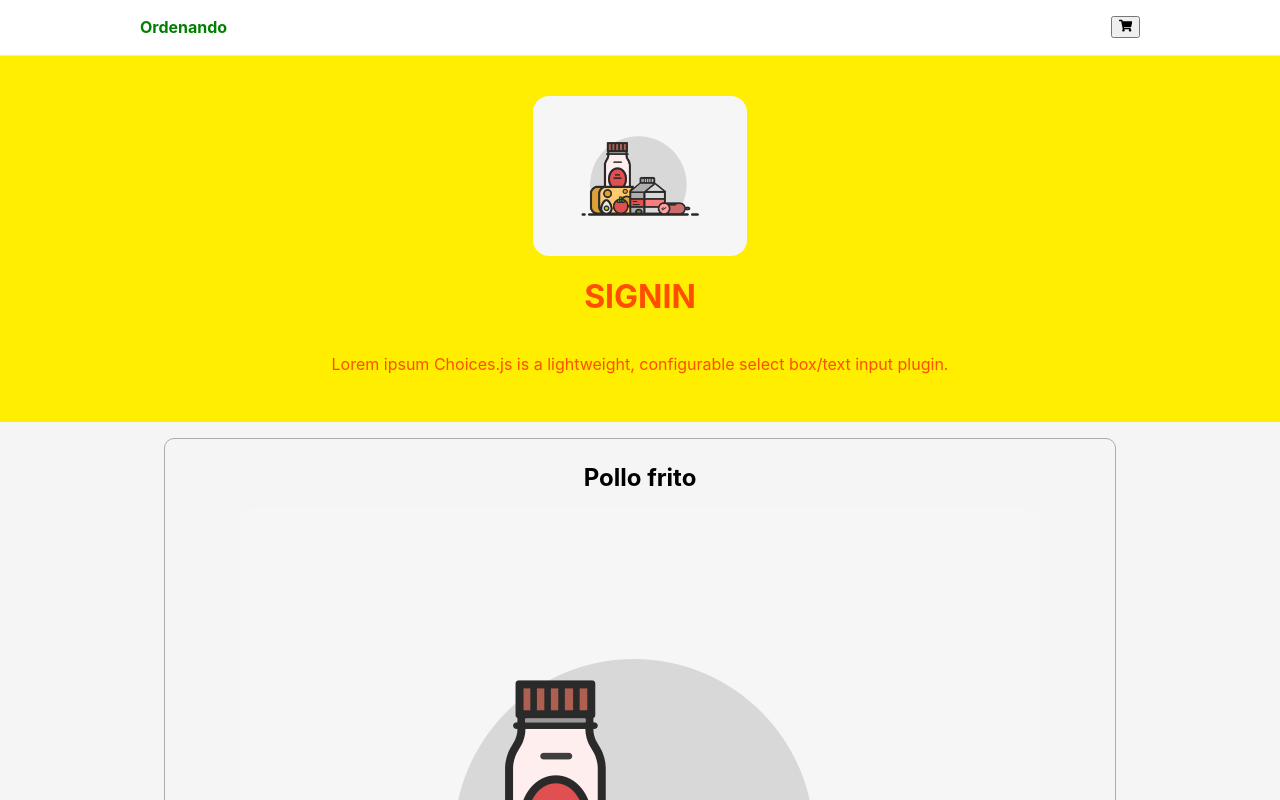
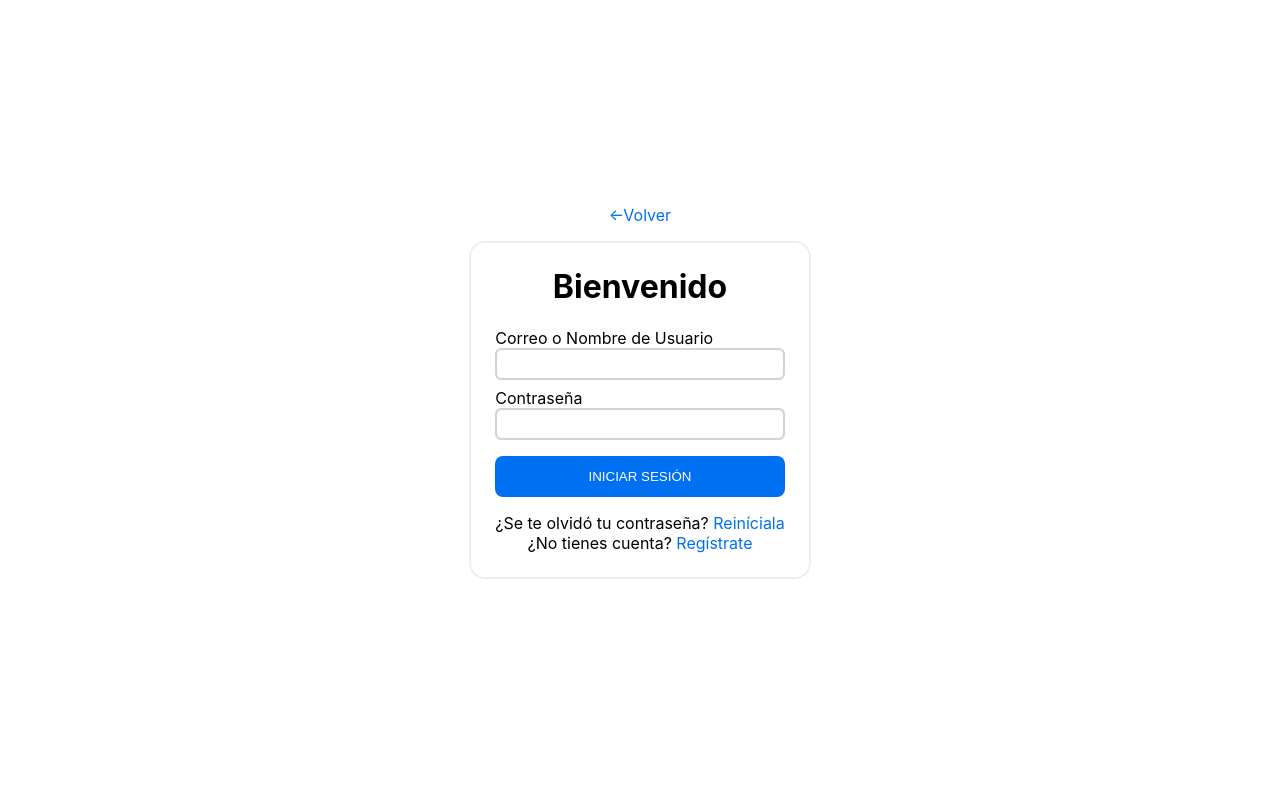
Before and after one commit to antoniojh10/menuapp-frontend, a Next.js app: page /signin in a window 1280 px wide. Shown: the top 800 px of the page. Built offline with nearby package versions, Linux system fonts and the light colour scheme.

Commit message:
feat: :sparkles: Register, login and create commerce pages and styling

```diff
--- /dev/null
+++ b/src/components/Input/index.jsx
@@ -0,0 +1,9 @@
+export default function Input({ name, label, register, required }) {
+  return (
+    <label>
+      {label || name}
+      {/* <input name={label} ref={register({ required })} /> */}
+      <input name={name} />
+    </label>
+  );
+}
--- /dev/null
+++ b/src/containers/LoginContainer/Login.module.css
@@ -0,0 +1,72 @@
+.container {
+  min-height: 100vh;
+  width: 100vw;
+  display: flex;
+  flex-direction: column;
+  justify-content: center;
+  align-items: center;
+}
+
+.backlink,
+.formContainer span a {
+  color: #0070f3;
+  text-decoration: none;
+}
+
+.backlink:hover,
+.backlink:focus,
+.backlink:active,
+.formContainer span a:hover,
+.formContainer span a:focus,
+.formContainer span a:active {
+  text-decoration: underline;
+}
+
+.formContainer {
+  min-width: 300px;
+  margin: 1rem;
+  padding: 1.5rem;
+  border: 2px solid #efefef;
+  border-radius: 1rem;
+  text-align: center;
+}
+
+.formContainer h1 {
+  margin-top: 0;
+  text-align: center;
+}
+
+.formContainer form {
+  text-align: left;
+}
+
+.formContainer input {
+  width: 100%;
+  height: 2rem;
+  margin-bottom: 0.5rem;
+  padding: 8px;
+  display: block;
+  border: 2px solid lightgray;
+  border-radius: 0.4rem;
+}
+
+.formContainer button {
+  width: 100%;
+  margin: 1rem 0;
+  padding: 0.8rem;
+  display: block;
+  background-color: #0070f3;
+  border: none;
+  border-radius: 0.5rem;
+  color: #fff;
+  text-transform: uppercase;
+  transition: all 0.2s ease;
+}
+
+.formContainer button:hover {
+  filter: brightness(0.9);
+}
+
+.formContainer span {
+  display: block;
+}
--- /dev/null
+++ b/src/containers/LoginContainer/index.jsx
@@ -0,0 +1,14 @@
+import React from "react";
+import Link from "next/link";
+import styles from "./Login.module.css";
+
+export default function LoginContainer({ children }) {
+  return (
+    <main className={styles.container}>
+      <Link href="/">
+        <a className={styles.backlink}>←Volver</a>
+      </Link>
+      <div className={styles.formContainer}>{children}</div>
+    </main>
+  );
+}
--- /dev/null
+++ b/src/pages/signin/index.jsx
@@ -0,0 +1,31 @@
+import React from "react";
+import Link from "next/link";
+import LoginContainer from "../../containers/LoginContainer";
+import Input from "../../components/Input";
+
+export default function SignupPage() {
+  return (
+    <LoginContainer>
+      <h1>Bienvenido</h1>
+      <form>
+        <Input name="username" label="Correo o Nombre de Usuario" />
+
+        <Input name="password" label="Contraseña" />
+
+        <button type="submit">Iniciar sesión</button>
+      </form>
+      <span>
+        ¿Se te olvidó tu contraseña?{" "}
+        <Link href="/signin">
+          <a>Reiníciala</a>
+        </Link>
+      </span>
+      <span>
+        ¿No tienes cuenta?{" "}
+        <Link href="/signup">
+          <a>Regístrate</a>
+        </Link>
+      </span>
+    </LoginContainer>
+  );
+}
```
Also changed, not shown: src/pages/create/commerce/index.jsx (added, +18 -0 lines), src/pages/index.js (+8 -2 lines), src/pages/signup/index.jsx (added, +28 -0 lines).
